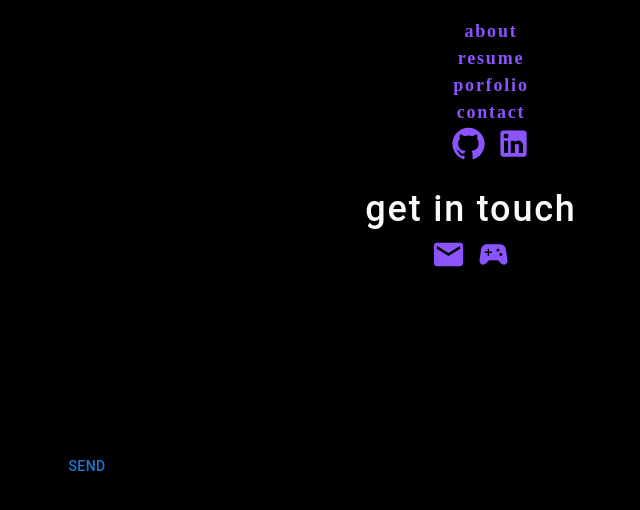
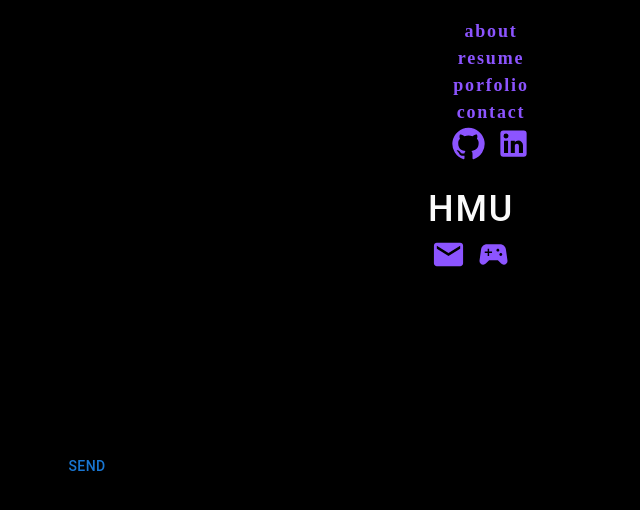
Before and after one commit to Jefid/jefid-react-portfolio, a React (Create React App) app: page /contact in a window 1280 px wide. Shown: the top 510 px of the page, without its empty margins (169-809 px from the left). Built offline with nearby package versions, Linux system fonts and the light colour scheme.

Commit message:
linked discord to discord icon

```diff
--- a/src/components/Contact/index.js
+++ b/src/components/Contact/index.js
@@ -10,7 +10,7 @@ function Contact() {
   return (
     <div>
 
-        <h1> get in touch </h1>
+        <h1> HMU </h1>
 
 
       <Container>
@@ -25,7 +25,7 @@ function Contact() {
         </a>{' '}
         {/*  */}
         <a
-          href='https://discordapp.com/users/746823093468790785'
+          href='https://discordapp.com/users/jefid#0311'
           rel='noreferrer'
           target='_blank'
         >
```
